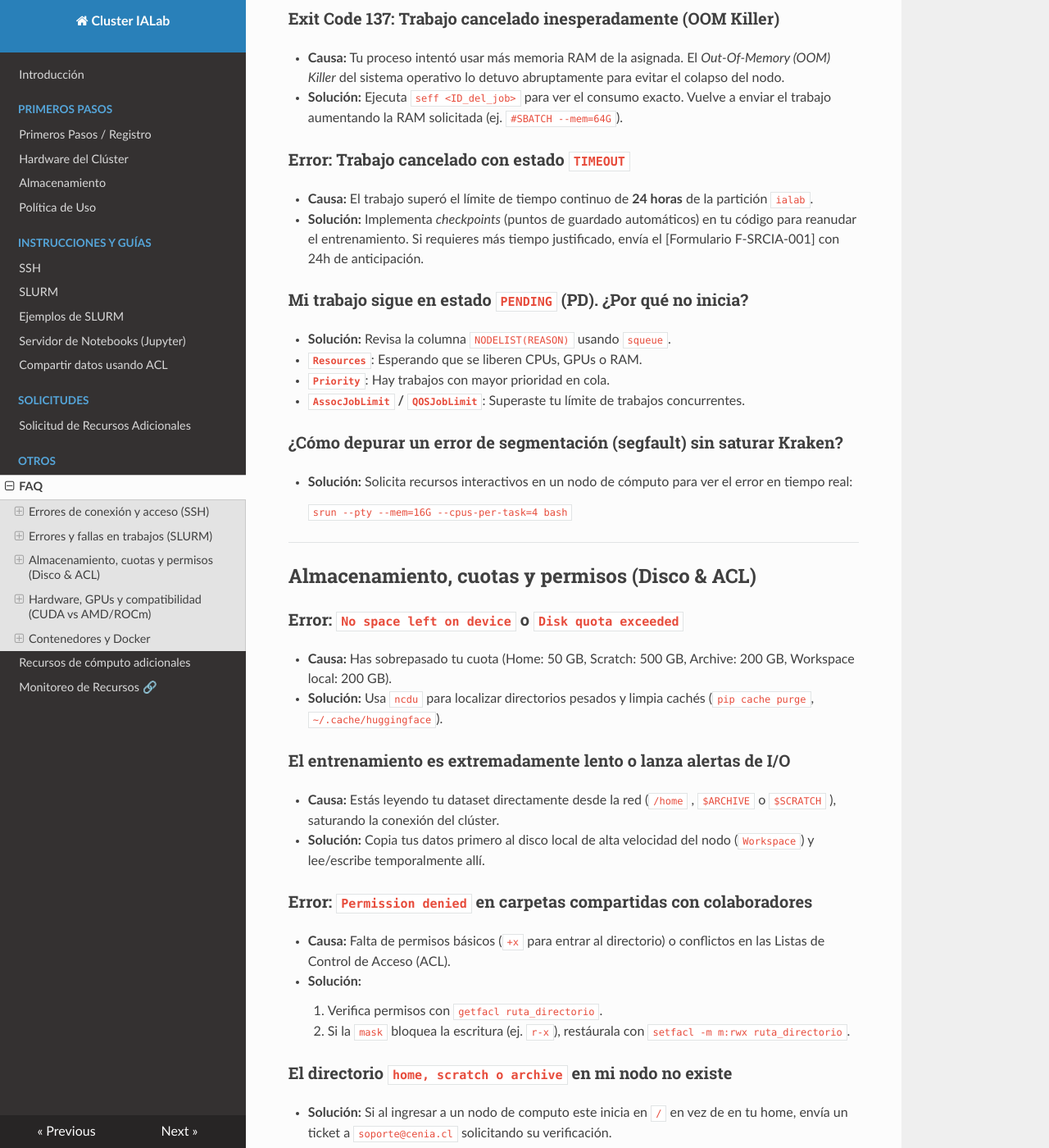
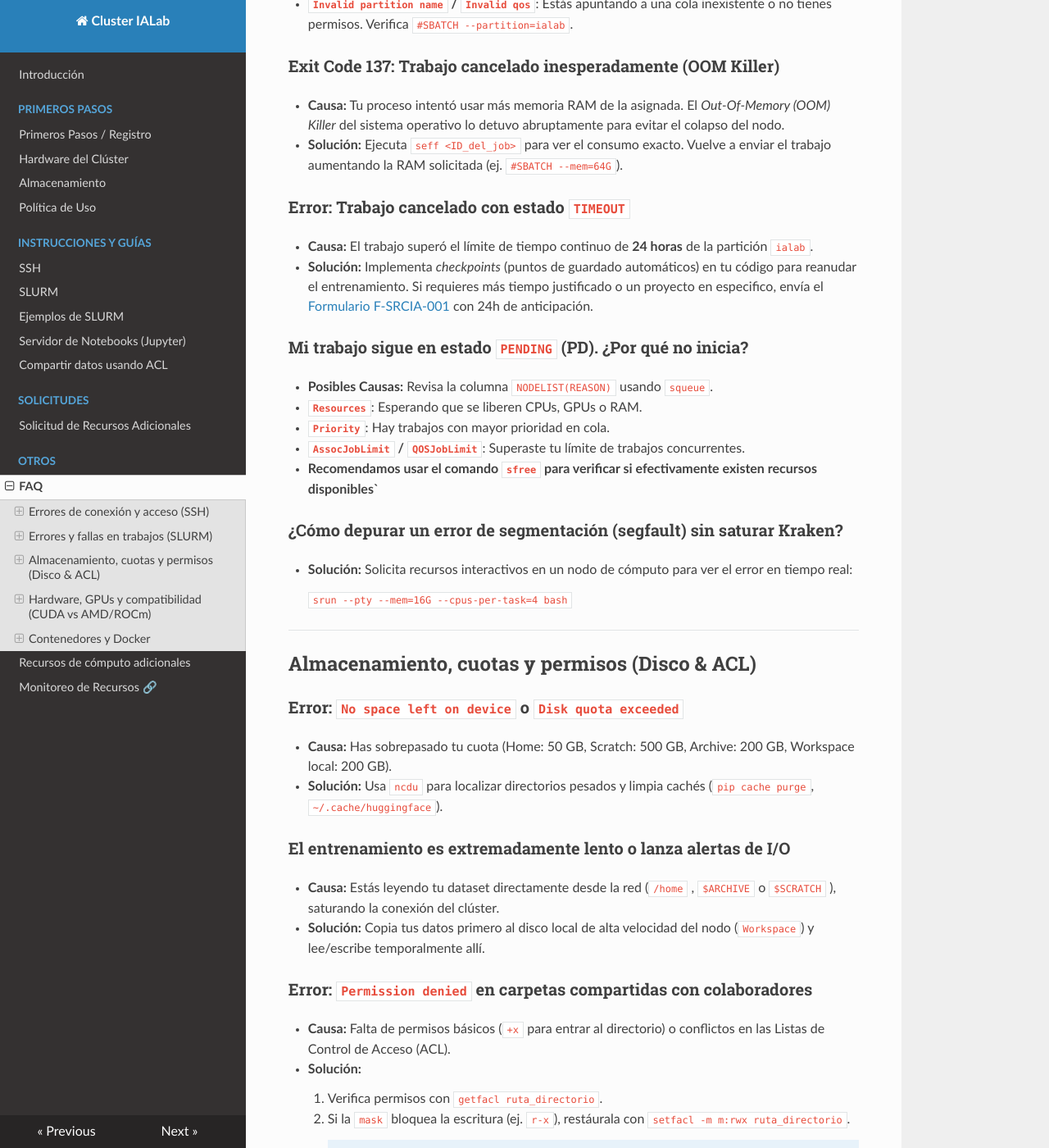
Before and after one commit to Sysadmins-CENIA/Cluster-IALab-Docs, an MkDocs documentation site: the page built from docs/faq.md, in a window 1280 px wide and 1400 px high, scrolled down 1861 px. Shown: the whole window at 82% size. Built offline with MkDocs 1.6.1, drawn with Linux system fonts in a browser that asks for light colours; nearby versions of some CDN libraries; some of the changed lines change nothing that is shown; some of the changed text lies outside the part shown.

Commit message:
docs: update FAQ (SSH host, links, clarifications)
Fixes and clarifications in docs/faq.md: corrects SSH host domain (kraken.ing.uc.cl), converts support emails to mailto links, clarifies SSH permission cause wording, adds links to SSH and ACL guides, includes the F-SRCIA-001 form URL, recommends using sfree, and makes several minor wording/formatting improvements.

```diff
--- a/docs/faq.md
+++ b/docs/faq.md
@@ -6,19 +6,22 @@
 
 ## Errores de conexión y acceso (SSH)
 
-### Error: `ssh: connect to host kraken.ing.uchile.cl port 22: Connection refused` (o la sesión se cierra)
+### Error: `ssh: connect to host kraken.ing.uc.cl port 22: Connection refused` (o la sesión se cierra)
 
 * **Causa:** Has excedido la cuota de espacio en tu directorio personal (`home`), cuyo límite es de **50 GB**. Cuando no queda espacio libre, el sistema no puede crear los archivos temporales necesarios para validar tu sesión y rechaza el acceso.
 * **Solución:**
-    1. Solicita asistencia enviando un correo a `soporte@cenia.cl` para que liberen espacio temporalmente.
+    1. Solicita asistencia enviando un correo a [soporte@cenia.cl](mailto:soporte@cenia.cl) para que liberen espacio temporalmente.
     2. Al recuperar el acceso, usa el comando `ncdu` para identificar directorios pesados (cachés, entornos virtuales) y muévelos a tu carpeta `$SCRATCH` o `$ARCHIVE`.
 
 ### Error: `Permission denied (publickey)` al intentar conectar
 
-* **Causa:** El cliente SSH local no encuentra tu llave privada o la llave pública no está registrada correctamente en el archivo `~/.ssh/authorized_keys` del clúster.
+* **Posible Causa:** El cliente SSH local no encuentra tu llave privada o la llave pública no está registrada correctamente en el archivo `~/.ssh/authorized_keys` del clúster.
 * **Solución:**
     1. Usa el parámetro `-i` apuntando a tu llave privada (ej. `ssh -i ~/.ssh/id_ed25519 tu_usuario@kraken...`).
     2. Verifica que la carpeta `.ssh` y el archivo `authorized_keys` tengan los permisos estrictos de Linux (`chmod 700 ~/.ssh` y `chmod 600 ~/.ssh/authorized_keys`).
+
+    !!! note ""
+        Para mas información puedes revisar la sección [SSH](instructions-and-guides/ssh.md).
 
 ### La conexión SSH de VS Code se cae constantemente o no logra conectar
 
@@ -27,7 +30,7 @@
 
 ### Ayer me conecté sin problemas, pero hoy mi cuenta está bloqueada (teniendo espacio)
 
-* **Causa:** Tu acceso puede haber sido restringido durante los procesos periódicos de limpieza semestral y auditoría del clúster si tu cuenta no fue validada a tiempo por tu supervisor. Envía un ticket a `soporte@cenia.cl` para regularizar.
+* **Causa:** Tu acceso puede haber sido restringido durante los procesos periódicos de limpieza semestral y auditoría del clúster si tu cuenta no fue validada a tiempo por tu supervisor. Envía un ticket a [soporte@cenia.cl](mailto:soporte@cenia.cl) para regularizar.
 
 ---
 
@@ -53,14 +56,16 @@
 ### Error: Trabajo cancelado con estado `TIMEOUT`
 
 * **Causa:** El trabajo superó el límite de tiempo continuo de **24 horas** de la partición `ialab`.
-* **Solución:** Implementa *checkpoints* (puntos de guardado automáticos) en tu código para reanudar el entrenamiento. Si requieres más tiempo justificado, envía el [Formulario F-SRCIA-001] con 24h de anticipación.
+* **Solución:** Implementa *checkpoints* (puntos de guardado automáticos) en tu código para reanudar el entrenamiento. Si requieres más tiempo justificado o un proyecto en especifico, envía el [Formulario F-SRCIA-001](https://forms.gle/KtJqrreRoseXYrtU6) con 24h de anticipación.
 
 ### Mi trabajo sigue en estado `PENDING` (PD). ¿Por qué no inicia?
 
-* **Solución:** Revisa la columna `NODELIST(REASON)` usando `squeue`.
+* **Posibles Causas:** Revisa la columna `NODELIST(REASON)` usando `squeue`.
   * **`Resources`**: Esperando que se liberen CPUs, GPUs o RAM.
   * **`Priority`**: Hay trabajos con mayor prioridad en cola.
   * **`AssocJobLimit` / `QOSJobLimit`**: Superaste tu límite de trabajos concurrentes.
+
+  * **Recomendamos usar el comando `sfree` para verificar si efectivamente existen recursos disponibles`**
 
 ### ¿Cómo depurar un error de segmentación (segfault) sin saturar Kraken?
 
@@ -91,13 +96,16 @@
     1. Verifica permisos con `getfacl ruta_directorio`.
     2. Si la `mask` bloquea la escritura (ej. `r-x`), restáurala con `setfacl -m m:rwx ruta_directorio`.
 
+        !!! note ""
+            Para mas información puedes revisar la sección [Compartir datos usando ACL](instructions-and-guides/acl.md).
+
 ### El directorio `home, scratch o archive` en mi nodo no existe
 
-* **Solución:** Si al ingresar a un nodo de computo este inicia en `/` en vez de en tu home, envía un ticket a `soporte@cenia.cl` solicitando su verificación.
+* **Solución:** Si al ingresar a un nodo de computo este inicia en `/` en vez de en tu home, envía un ticket a [soporte@cenia.cl](mailto:soporte@cenia.cl) solicitando su verificación.
 
 ### El directorio `workspace` en mi nodo no existe
 
-* **Solución:** Si vas a entrenar y no encuentras tu subcarpeta (ej. `/workspace/ahsoka/tu_usuario`), envía un ticket a `soporte@cenia.cl` solicitando su creación.
+* **Solución:** Si vas a entrenar y no encuentras tu subcarpeta (ej. `/workspace/ahsoka/tu_usuario`), envía un ticket a [soporte@cenia.cl](mailto:soporte@cenia.cl) solicitando su creación.
 
 ---
 
@@ -119,7 +127,7 @@
 
 ### ¿Cómo reporto un nodo caído o un fallo?
 
-* **Solución:** Si un nodo falla o perdiste conexión repentinamiente. Abre de inmediato un ticket en `soporte@cenia.cl` incluyendo el nombre del nodo, el ID de tu trabajo en SLURM y el registro exacto del error.
+* **Solución:** Si un nodo falla o perdiste conexión repentinamiente. Abre de inmediato un ticket en [soporte@cenia.cl](mailto:soporte@cenia.cl) incluyendo el nombre del nodo, el ID de tu trabajo en SLURM y el registro exacto del error.
 
 ---
 
@@ -128,4 +136,4 @@
 ### Error: `docker: command not found` o `Permission denied`
 
 * **Causa:** Por seguridad y aislamiento de privilegios, el servicio nativo de Docker está restringido para los usuarios.
-* **Solución:** Si requieres Docker nativo obligatoriamente, solicita autorización a `soporte@cenia.cl`.
+* **Solución:** Si requieres Docker nativo obligatoriamente, solicita autorización a [soporte@cenia.cl](mailto:soporte@cenia.cl).
```
